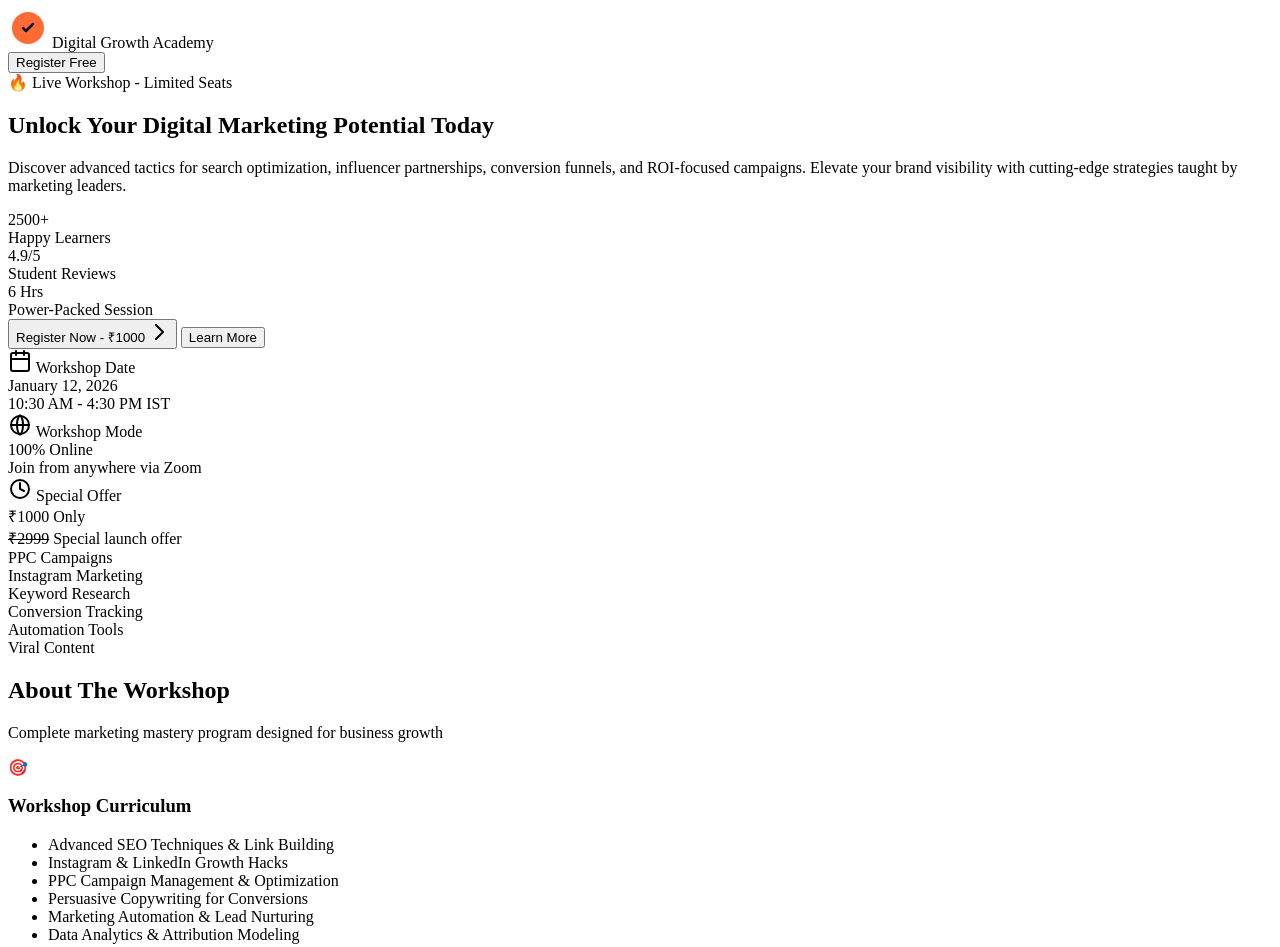
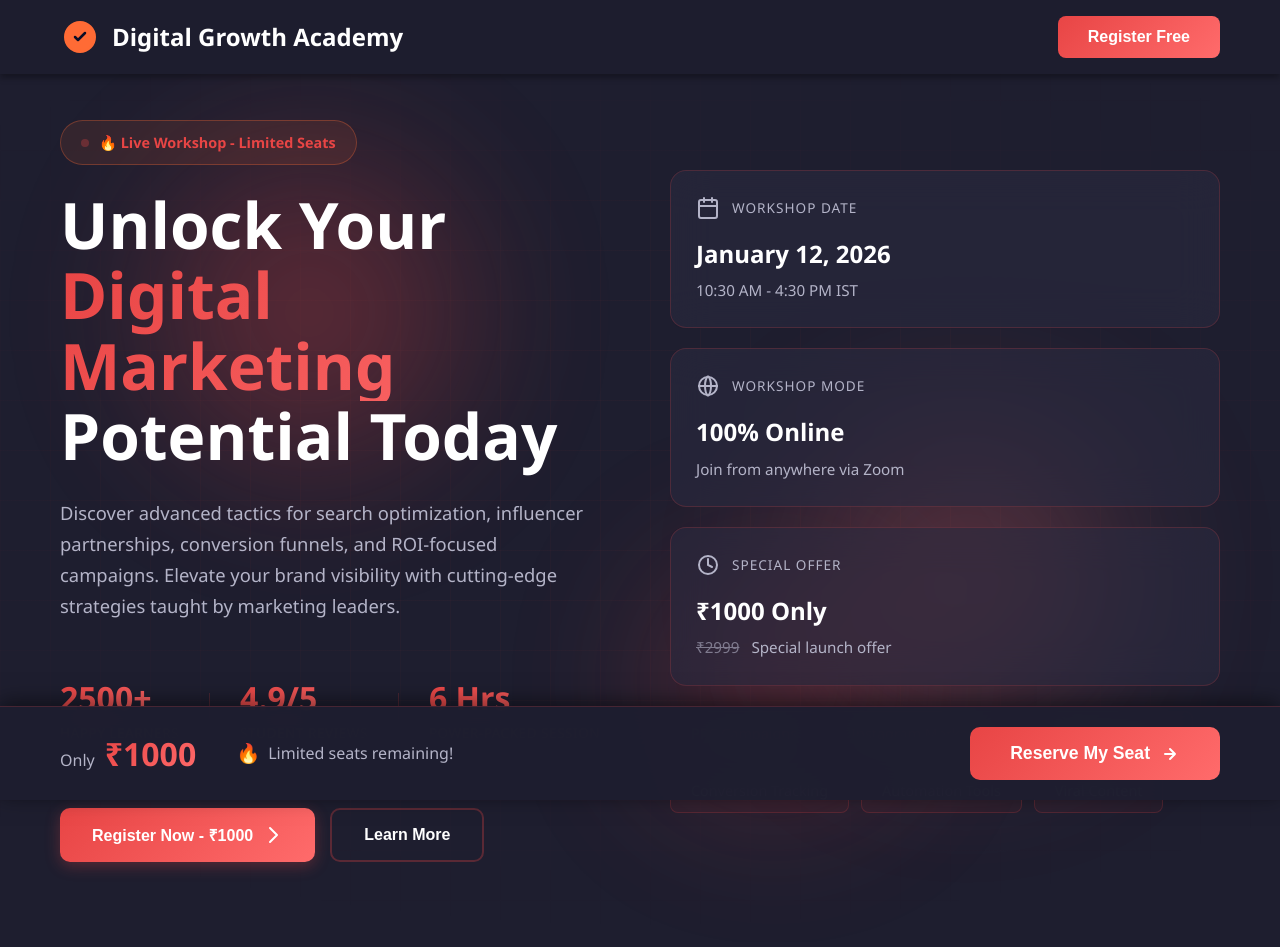
Before and after one commit to 12342228/Digital-Marketing-workshop, a plain HTML site: page index.html in a window 1280 px wide. Shown: the top 947 px of the page. Drawn offline with Linux system fonts and the light colour scheme; a script that the page names is missing.

Commit message:
name changed

```diff
--- a/index.html
+++ b/index.html
@@ -4,7 +4,7 @@
     <meta charset="UTF-8">
     <meta name="viewport" content="width=device-width, initial-scale=1.0">
     <title>Digital Marketing Workshop - Master Online Growth Strategies</title>
-    <link rel="stylesheet" href="digital-marketing.css">
+    <link rel="stylesheet" href="style.css">
 </head>
 <body>
     <!-- Navigation Bar -->
```
